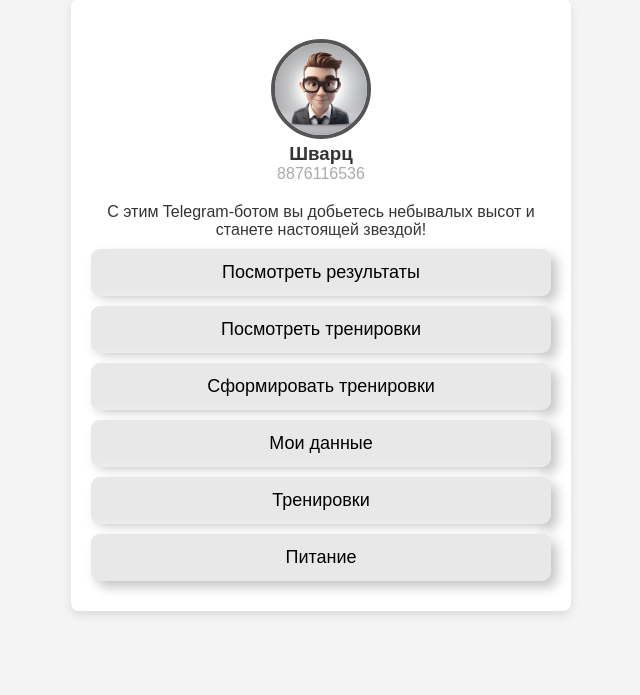
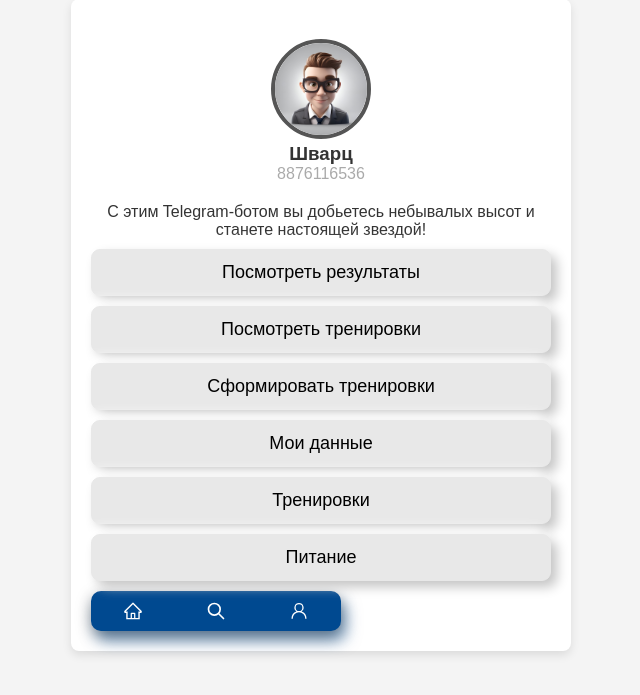
Before and after one commit to pyadrus/Workout-Tracker, a FastAPI app: page / in a window 1280 px wide. Shown: the part 59-754 px from the top of the page, without its empty margins (319-959 px from the left). Run offline with FastAPI, Linux system fonts and the light colour scheme.

Commit message:
Формирование стартовой страницы

```diff
--- a/templates/about_us.html
+++ b/templates/about_us.html
@@ -5,6 +5,6 @@
     <title>Title</title>
 </head>
 <body>
-<p>This is about us page</p
+<p>This is about us page</p>
 </body>
 </html>
--- a/templates/index.html
+++ b/templates/index.html
@@ -201,6 +201,56 @@
                 padding: 10px;
             }
         }
+
+        /* From Uiverse.io by eslam-hany */
+
+        .button-container {
+            width: 100%; /* Сделать контейнер адаптивным */
+            max-width: 300px; /* Максимальная ширина */
+        }
+
+        .button-container {
+
+            display: flex;
+            background-color: rgba(0, 73, 144);
+            width: 250px;
+            max-width: 300px; /* Увеличенная ширина */
+            height: 40px;
+            align-items: center;
+            justify-content: space-around;
+            border-radius: 10px;
+            box-shadow: rgba(0, 0, 0, 0.35) 0px 5px 15px,
+            rgba(0, 73, 144, 0.5) 5px 10px 15px;
+            transition: all 0.5s;
+        }
+        .button-container:hover {
+            width: 300px;
+            transition: all 0.5s;
+        }
+
+        .button {
+            outline: 0 !important;
+            border: 0 !important;
+            width: 60px;
+            height: 60px;
+            border-radius: 50%;
+            background-color: transparent;
+            display: flex;
+            align-items: center;
+            justify-content: center;
+            color: #fff;
+            transition: all ease-in-out 0.3s;
+            cursor: pointer;
+        }
+
+        .button:hover {
+            transform: translateY(-3px);
+        }
+
+        .icon {
+            font-size: 20px;
+        }
+
     </style>
 </head>
 
@@ -209,14 +259,14 @@
 <!-- Шапка с гамбургер-меню -->
 <section class="top-nav">
     <div>Workout Tracker</div>
-        <input id="menu-toggle" type="checkbox" />
+    <input id="menu-toggle" type="checkbox"/>
     <label class="menu-button-container" for="menu-toggle">
         <div class="menu-button"></div>
     </label>
     <ul class="menu">
         <li><a href="index.html">Главная</a></li>
         <li><a href="about_us.html">О нас</a></li>
-            <li><a href="сontacts.html">Контакты</a></li>
+        <li><a href="contacts.html">Контакты</a></li>
         <li><a href="settings.html">Настройки</a></li>
     </ul>
 </section>
@@ -240,6 +290,64 @@
     <button class="button2">Мои данные</button>
     <button class="button2">Тренировки</button>
     <button class="button2">Питание</button>
+
+
+    <div class="button-container">
+        <button class="button">
+            <svg
+                    class="icon"
+                    stroke="currentColor"
+                    fill="currentColor"
+                    stroke-width="0"
+                    viewBox="0 0 1024 1024"
+                    height="1em"
+                    width="1em"
+
+            >
+                <path
+                        d="M946.5 505L560.1 118.8l-25.9-25.9a31.5 31.5 0 0 0-44.4 0L77.5 505a63.9 63.9 0 0 0-18.8 46c.4 35.2 29.7 63.3 64.9 63.3h42.5V940h691.8V614.3h43.4c17.1 0 33.2-6.7 45.3-18.8a63.6 63.6 0 0 0 18.7-45.3c0-17-6.7-33.1-18.8-45.2zM568 868H456V664h112v204zm217.9-325.7V868H632V640c0-22.1-17.9-40-40-40H432c-22.1 0-40 17.9-40 40v228H238.1V542.3h-96l370-369.7 23.1 23.1L882 542.3h-96.1z"
+                ></path>
+            </svg>
+        </button>
+        <button class="button">
+            <svg
+                    class="icon"
+                    stroke="currentColor"
+                    fill="none"
+                    stroke-width="2"
+                    viewBox="0 0 24 24"
+                    aria-hidden="true"
+                    height="1em"
+                    width="1em"
+
+            >
+                <path
+                        stroke-linecap="round"
+                        stroke-linejoin="round"
+                        d="M21 21l-6-6m2-5a7 7 0 11-14 0 7 7 0 0114 0z"
+                ></path>
+            </svg>
+        </button>
+        <button class="button">
+            <svg
+                    class="icon"
+                    stroke="currentColor"
+                    fill="currentColor"
+                    stroke-width="0"
+                    viewBox="0 0 24 24"
+                    height="1em"
+                    width="1em"
+
+            >
+                <path
+                        d="M12 2.5a5.5 5.5 0 0 1 3.096 10.047 9.005 9.005 0 0 1 5.9 8.181.75.75 0 1 1-1.499.044 7.5 7.5 0 0 0-14.993 0 .75.75 0 0 1-1.5-.045 9.005 9.005 0 0 1 5.9-8.18A5.5 5.5 0 0 1 12 2.5ZM8 8a4 4 0 1 0 8 0 4 4 0 0 0-8 0Z"
+                ></path>
+            </svg>
+        </button>
+
+    </div>
+
+
 </div>
 
 </body>
```
Also changed, not shown: main.py (+8 -8 lines), templates/types_of_exercises.html (+12 -6 lines), templates/contacts.html (renamed from templates/сontacts.html). Lines whose indentation alone changed are shown as unchanged.
